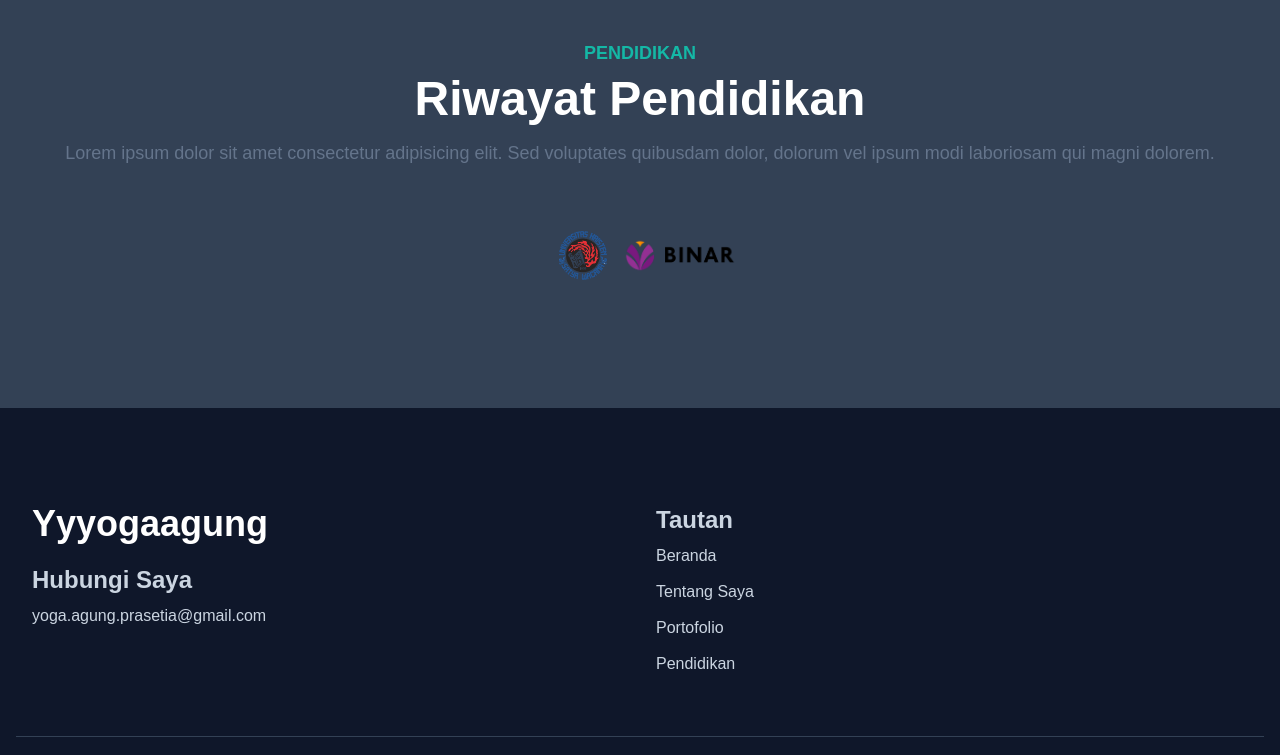
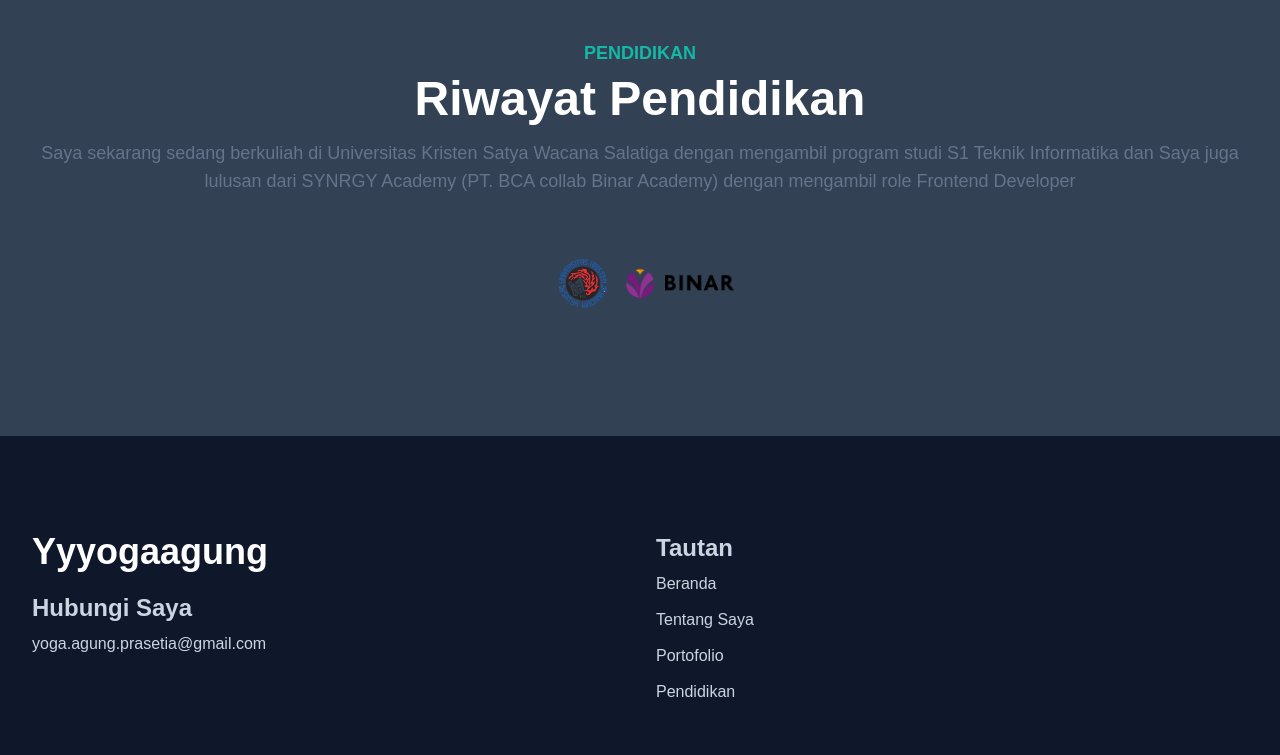
Before and after one commit to yyogaagung/portofolio-taliwind, a website: page index.html in a window 1280 px wide. Shown: the part 2620-3375 px from the top of the page. Drawn offline with Linux system fonts and the light colour scheme.

Commit message:
change riwayat pendidikan

```diff
--- a/index.html
+++ b/index.html
@@ -164,7 +164,7 @@
                 <div class=" mx-auto text-center mb-16">
                     <h4 class="font-semibold text-lg text-primary mb-2 uppercase">Pendidikan</h4>
                     <h2 class="font-bold text-3xl text-white mb-4 sm:text-4xl lg:text-5xl">Riwayat Pendidikan</h2>
-                    <p class="font-medium text-base text-secondary md:text-lg">Lorem ipsum dolor sit amet consectetur adipisicing elit. Sed voluptates quibusdam dolor, dolorum vel ipsum modi laboriosam qui magni dolorem.</p>
+                    <p class="font-medium text-base text-secondary md:text-lg">Saya sekarang sedang berkuliah di Universitas Kristen Satya Wacana Salatiga dengan mengambil program studi S1 Teknik Informatika dan Saya juga lulusan dari SYNRGY Academy (PT. BCA collab Binar Academy) dengan mengambil role Frontend Developer</p>
                 </div>
             </div>
             <div class="w-full px-4">
```
